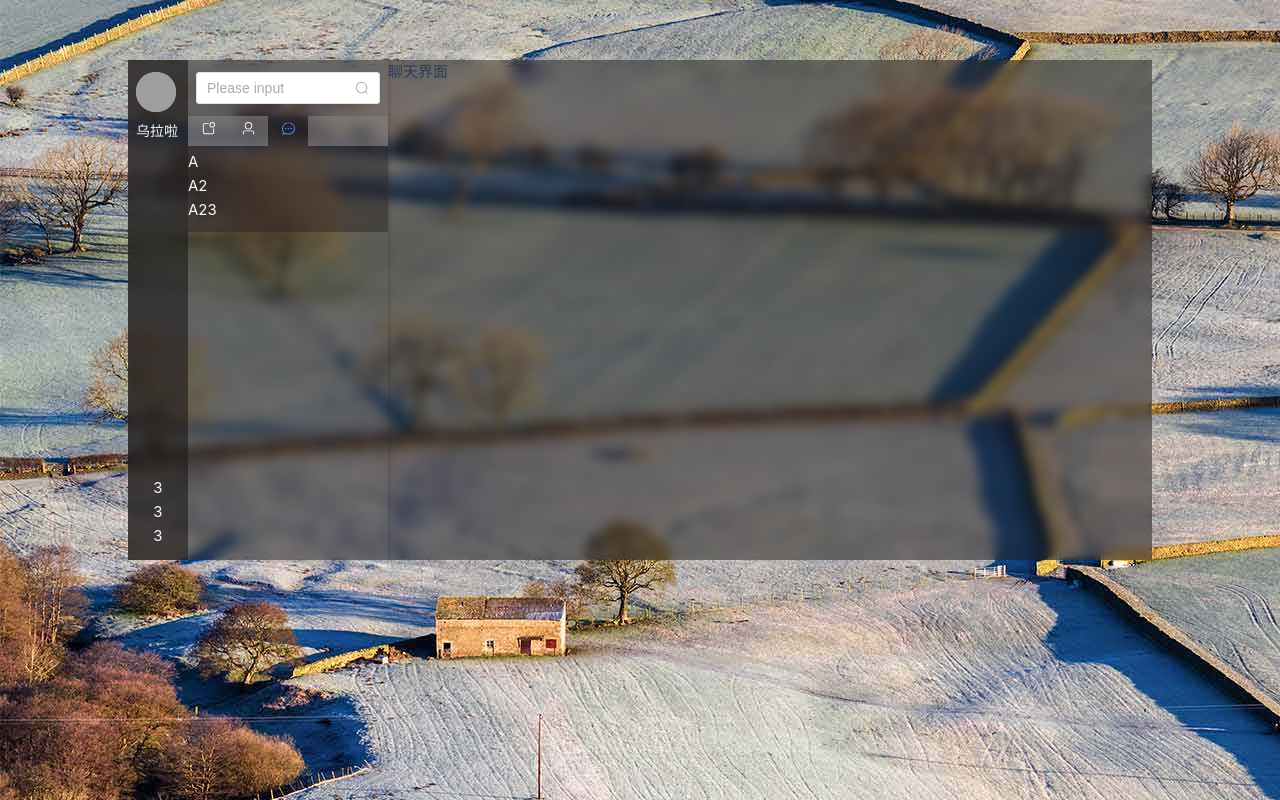
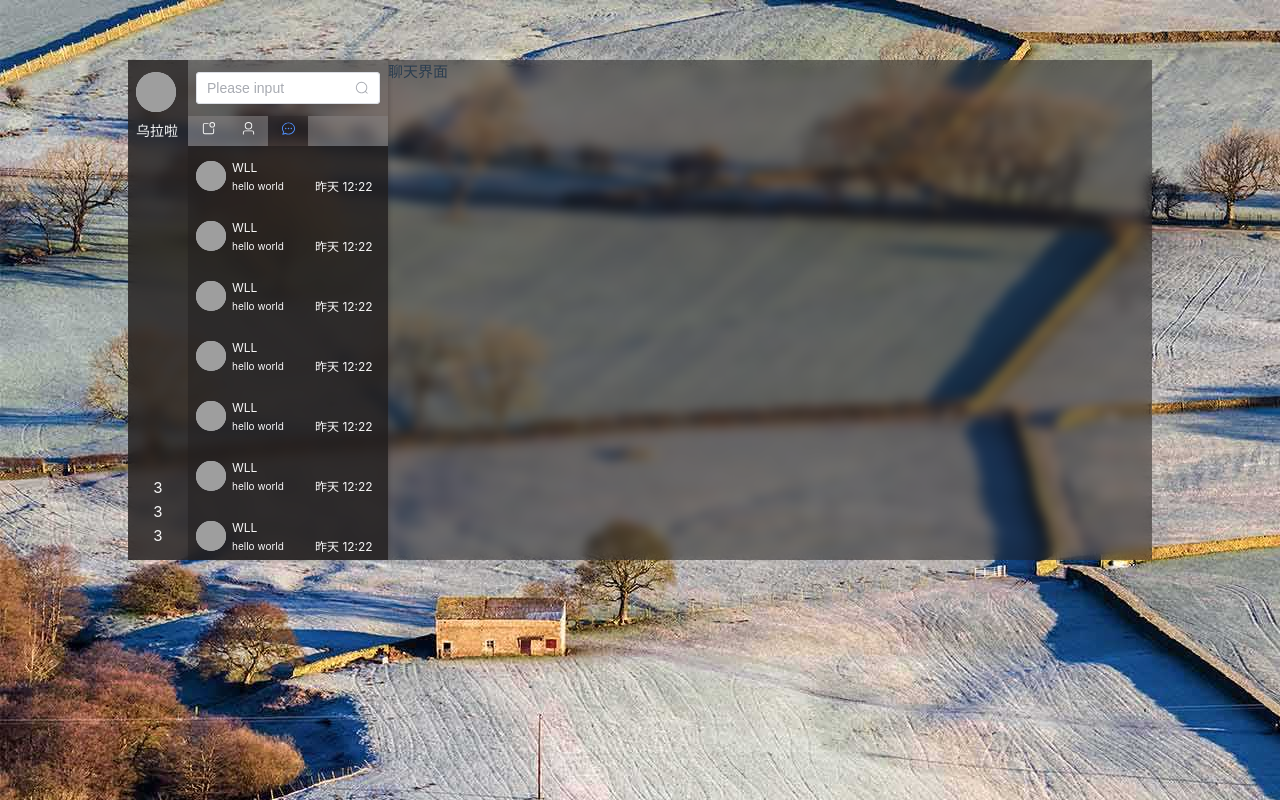
Before and after one commit to TAO233-JPG/chat-system, a Vue app in the folder chat_client/: page / in a window 1280 px wide. Built offline with nearby package versions, Linux system fonts and the light colour scheme; grey boxes are pictures that could not be loaded.

Commit message:
聊天列表基本布局修改

```diff
--- a/chat_client/components.d.ts
+++ b/chat_client/components.d.ts
@@ -17,11 +17,13 @@ declare module '@vue/runtime-core' {
     ElInput: typeof import('element-plus/es')['ElInput']
     ElRadioButton: typeof import('element-plus/es')['ElRadioButton']
     ElRadioGroup: typeof import('element-plus/es')['ElRadioGroup']
+    ElScrollbar: typeof import('element-plus/es')['ElScrollbar']
     IconCommunity: typeof import('./src/components/icons/IconCommunity.vue')['default']
     IconDocumentation: typeof import('./src/components/icons/IconDocumentation.vue')['default']
     IconEcosystem: typeof import('./src/components/icons/IconEcosystem.vue')['default']
     IconSupport: typeof import('./src/components/icons/IconSupport.vue')['default']
     IconTooling: typeof import('./src/components/icons/IconTooling.vue')['default']
+    ListItem: typeof import('./src/components/ListItem/ListItem.vue')['default']
     PersonalCenter: typeof import('./src/components/PersonalCenter/PersonalCenter.vue')['default']
     RouterLink: typeof import('vue-router')['RouterLink']
     RouterView: typeof import('vue-router')['RouterView']
--- a/chat_client/src/assets/base.css
+++ b/chat_client/src/assets/base.css
@@ -72,6 +72,7 @@ body {
   text-rendering: optimizeLegibility;
   -webkit-font-smoothing: antialiased;
   -moz-osx-font-smoothing: grayscale;
+  overflow: hidden;
 }
 
 ul,
--- a/chat_client/src/components/ChatRoomList/ChatRoomList.vue
+++ b/chat_client/src/components/ChatRoomList/ChatRoomList.vue
@@ -17,8 +17,12 @@
         </li>
         <li class="full-box"></li>
       </ul>
-      <div v-for="room of list" :key="room.cId">
-        <span>{{ room.name }}</span>
+      <div class="rooms">
+        <el-scrollbar :max-height="414">
+          <div v-for="room of list" :key="room.cId">
+            <ListItem class="checked" />
+          </div>
+        </el-scrollbar>
       </div>
     </div>
   </div>
@@ -26,7 +30,8 @@
 <script setup lang="ts">
 import { ref } from 'vue'
 import { Search, Notification, User, ChatDotRound } from '@element-plus/icons-vue'
-import type { ChatRoomT, ChatRoomTypeT, UserT } from '@/stores/type'
+import type { ChatRoomT, ChatRoomTypeT } from '@/stores/type'
+import ListItem from '../ListItem/ListItem.vue'
 const input = ref('')
 const roomType = ref<ChatRoomTypeT>('Group')
 
@@ -46,6 +51,42 @@ const list: ChatRoomT[] = [
     name: 'A',
     type: 'Group'
   },
+
+  {
+    cId: '12',
+    name: 'A2',
+    type: 'Group'
+  },
+  {
+    cId: '12',
+    name: 'A2',
+    type: 'Group'
+  },
+  {
+    cId: '12',
+    name: 'A2',
+    type: 'Group'
+  },
+  {
+    cId: '12',
+    name: 'A2',
+    type: 'Group'
+  },
+  {
+    cId: '12',
+    name: 'A2',
+    type: 'Group'
+  },
+  {
+    cId: '12',
+    name: 'A2',
+    type: 'Group'
+  },
+  {
+    cId: '12',
+    name: 'A2',
+    type: 'Group'
+  },
   {
     cId: '12',
     name: 'A2',
@@ -60,25 +101,24 @@ const list: ChatRoomT[] = [
 </script>
 <style lang="scss" scoped>
 .chat-room-list {
+  display: flex;
+  flex-direction: column;
   box-sizing: border-box;
   height: 100%;
   max-width: 200px;
   color: var(--vt-c-white-soft);
   box-shadow: 2px 0px 3px 0px #2d272737;
-
   .input {
     padding: 12px 8px;
+    height: 56px;
   }
   .chat-rooms {
     box-sizing: border-box;
-    padding-bottom: 10px;
     background-color: rgba($color: #2d2727, $alpha: 0.5);
-
     .roomType {
       display: flex;
       height: 30px;
       width: auto;
-      margin-bottom: 4px;
       text-align: center;
       box-sizing: content-box;
 
@@ -101,4 +141,8 @@ const list: ChatRoomT[] = [
     }
   }
 }
+
+.checked {
+  background-color: rgba($color: #1d1a1a, $alpha: 0.6);
+}
 </style>
```
